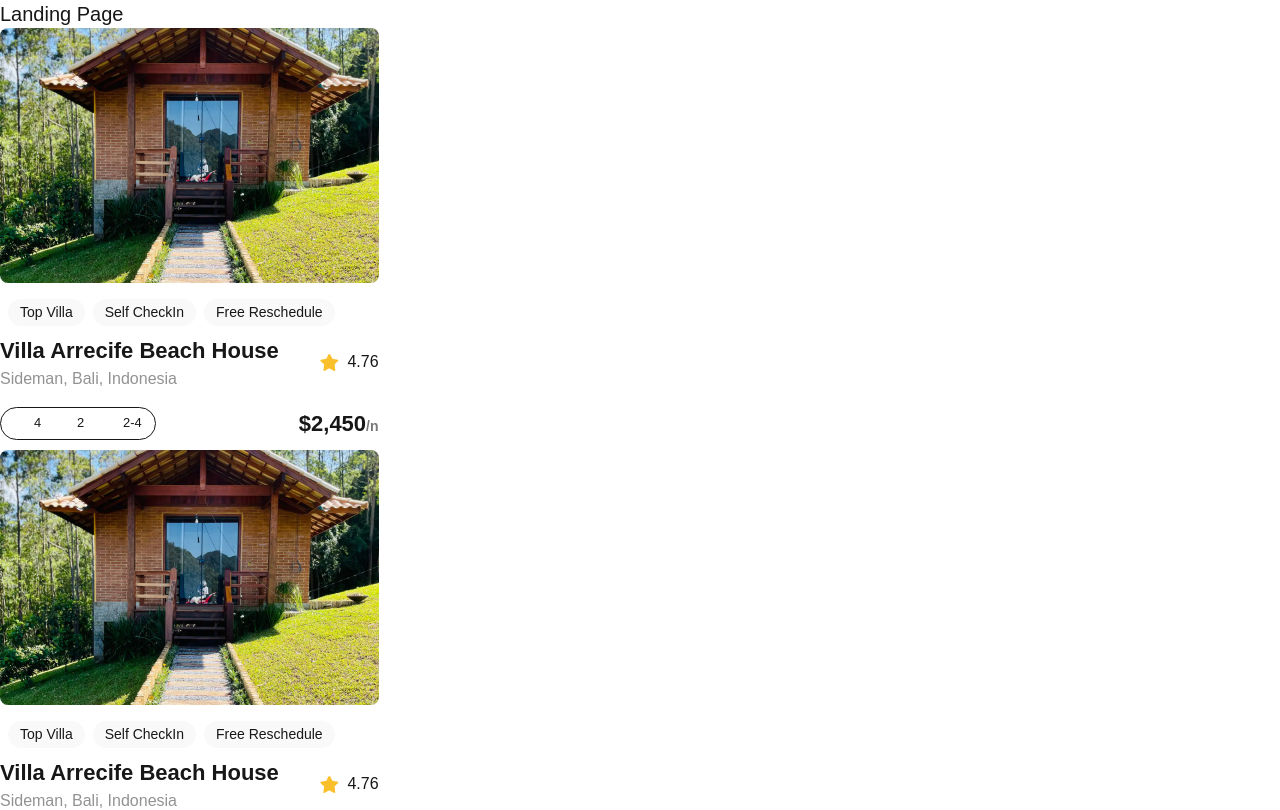
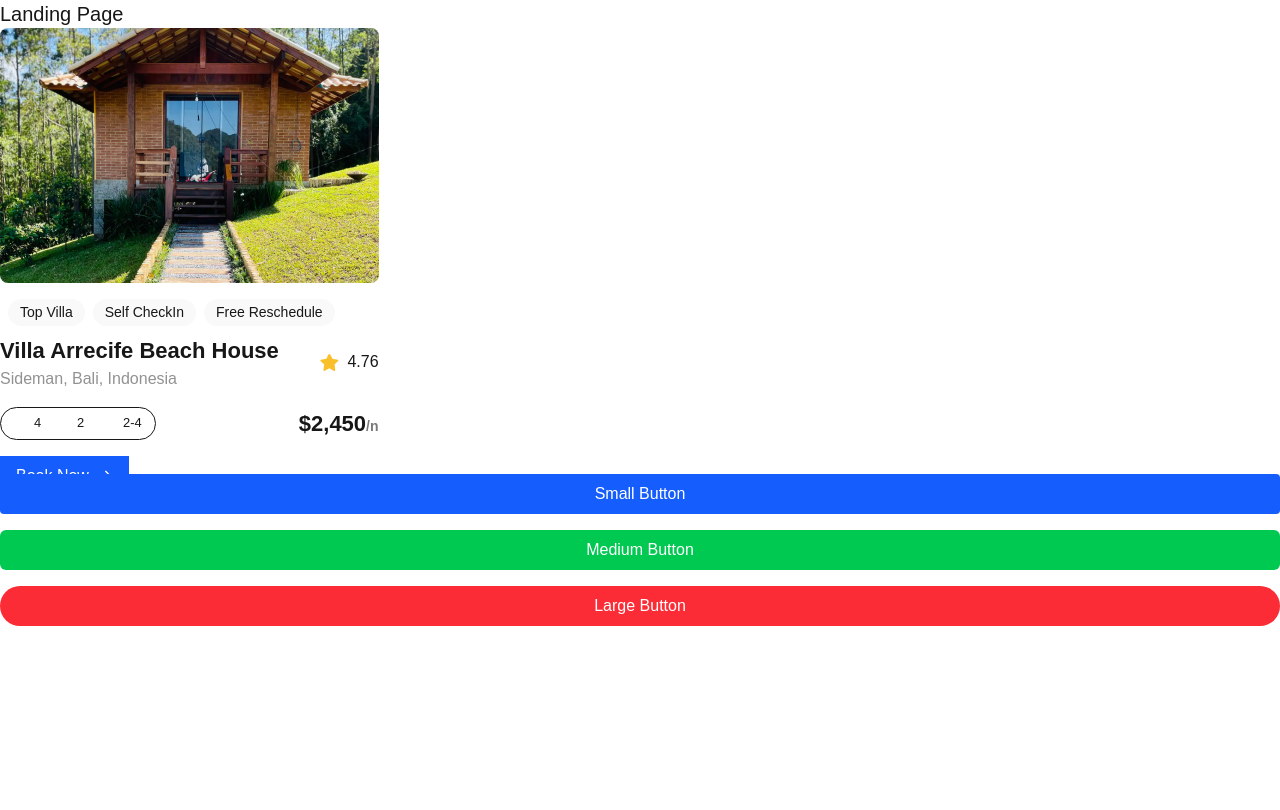
Before and after one commit to Adaking-hub/alx-project-0x00-setup, a Next.js app in the folder alx-project-0x00/: page /landing in a window 1280 px wide. Shown: the top 810 px of the page. Built offline with nearby package versions, Linux system fonts and the light colour scheme.

Commit message:
Next.js Project

```diff
--- a/alx-project-0x00/pages/landing.tsx
+++ b/alx-project-0x00/pages/landing.tsx
@@ -1,4 +1,6 @@
 import Card from "@/components/Card"
+import Button from "@/components/Button";
+
 
 const Landing: React.FC =  () => {
   return (
@@ -6,8 +8,13 @@ const Landing: React.FC =  () => {
       <h1 className=" text-xl font-extralight">Landing Page</h1>
 
       <Card />
-      <Card />
-      <Card />
+
+       {/* ✅ Buttons with the required rounded styles */}
+      <div className="mt-6 flex flex-col gap-4">
+        <Button title="Small Button" styles="rounded-sm bg-blue-500 text-white px-4 py-2" />
+        <Button title="Medium Button" styles="rounded-md bg-green-500 text-white px-4 py-2" />
+        <Button title="Large Button" styles="rounded-full bg-red-500 text-white px-4 py-2" />
+      </div>
     </div>
   )
 }
```
